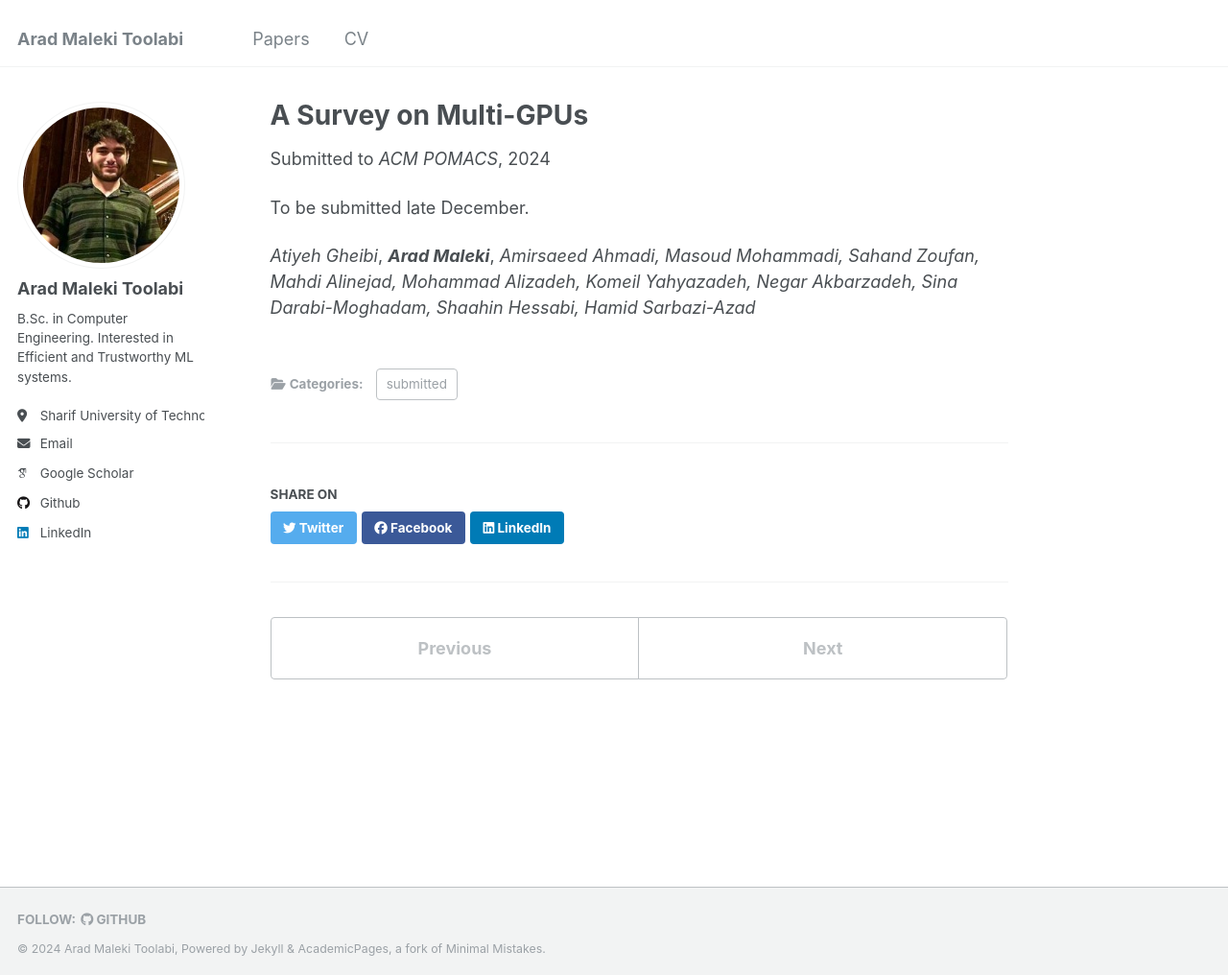
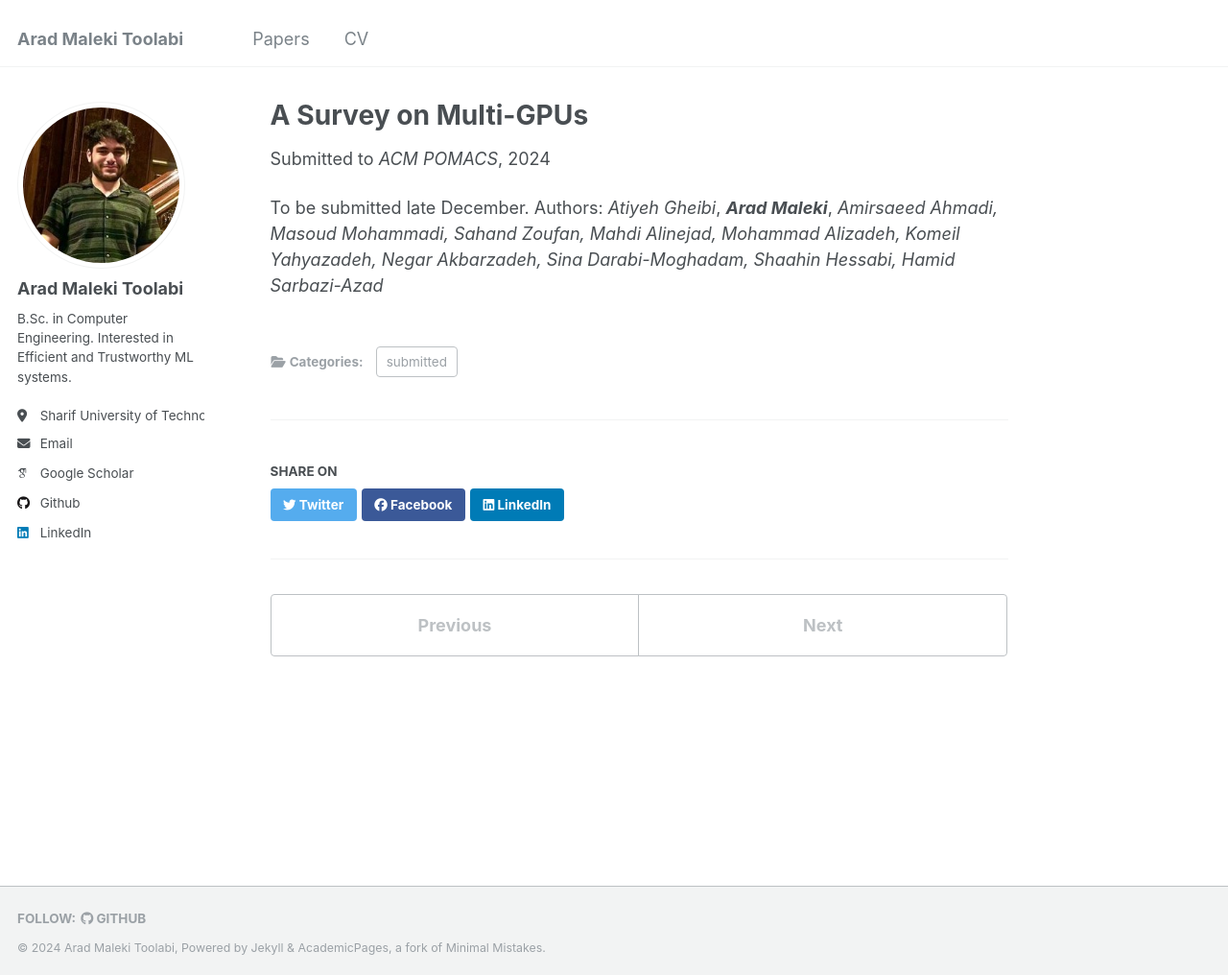
Before and after one commit to aradmaleki02/aradmaleki02.github.io, a Jekyll site: the page built from _publications/mgpu.md, in a window 1280 px wide and 1016 px high. Shown: the whole window at 96% size. Built offline with Jekyll 4.4.1, drawn with Linux system fonts in a browser that asks for light colours; some web fonts are replaced.

Commit message:
added mgpu paper

```diff
--- a/_pages/publications.html
+++ b/_pages/publications.html
@@ -9,7 +9,7 @@ author_profile: true
 <!--  <div class="wordwrap">You can also find my articles on <a href="{{site.author.googlescholar}}">my Google Scholar profile</a>.</div>-->
 <!--{% endif %}-->
 
-{% include base_path %}
+<!--{% include base_path %}-->
 
 <!-- New style rendering if publication categories are defined -->
 {% if site.publication_category %}
--- a/_publications/mgpu.md
+++ b/_publications/mgpu.md
@@ -8,7 +8,5 @@ date: 2024-12-01
 venue: 'ACM POMACS'
 paperurl: "https://drive.google.com/file/d/1aLE-Lw0yvUKNE5V8hbiYRaOFWgdNvlGU/view?usp=sharing"
 ---
-To be submitted late December.
-
-*Atiyeh Gheibi*, ***Arad Maleki***, *Amirsaeed Ahmadi, Masoud Mohammadi, Sahand Zoufan, Mahdi Alinejad, Mohammad
+To be submitted late December. Authors: *Atiyeh Gheibi*, ***Arad Maleki***, *Amirsaeed Ahmadi, Masoud Mohammadi, Sahand Zoufan, Mahdi Alinejad, Mohammad
 Alizadeh, Komeil Yahyazadeh, Negar Akbarzadeh, Sina Darabi-Moghadam, Shaahin Hessabi, Hamid Sarbazi-Azad*
```
